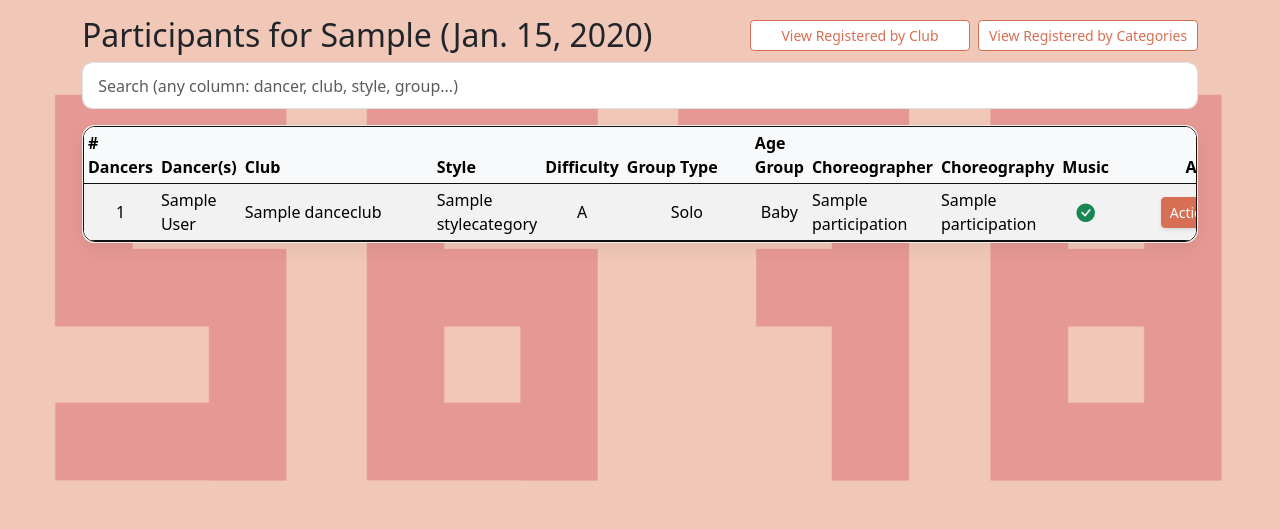
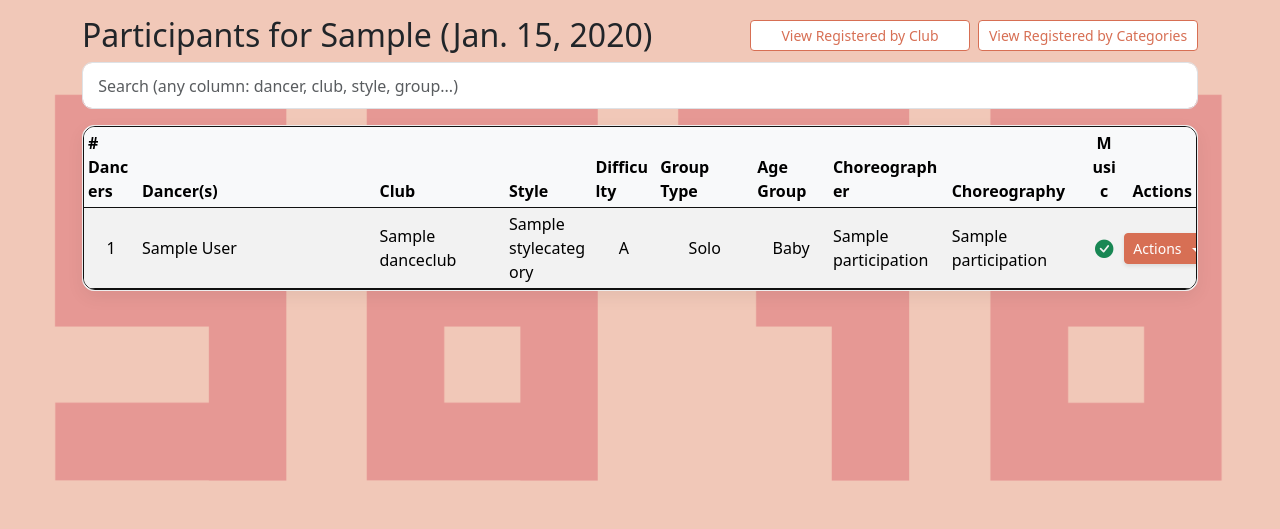
Before and after one commit to comi-cvetkovic/dance_portal_starter, a Django app: page /events/1/participants/ in a window 1280 px wide. Shown: the part 113-642 px from the top of the page. Run offline with Django 5.2, Linux system fonts and the light colour scheme; a user stored in the database is signed in; tables that the repository leaves empty hold one stand-in row (values such as "Sample post"); some libraries are stand-ins or nearby versions.

Commit message:
Stabilize View Registered column widths by class

```diff
--- a/core/static/css/site.css
+++ b/core/static/css/site.css
@@ -202,29 +202,33 @@ body {
 }
 
 @media (min-width: 768px) {
-  /* Desktop balancing for View Registered columns. */
-  .participants-table th:nth-child(1),
-  .participants-table td:nth-child(1) { width: 5%; }
-
-  .participants-table th:nth-child(4),
-  .participants-table td:nth-child(4) {
-    width: 7%;
-    white-space: normal !important;
+  /* Desktop balancing for View Registered columns (stable across events). */
+  .participants-table {
+    table-layout: fixed;
+    width: 100%;
   }
 
-  .participants-table th:nth-child(8),
-  .participants-table td:nth-child(8) { width: 11%; }
+  .participants-table .col-count { width: 5%; }
+  .participants-table .col-dancers { width: 22%; }
+  .participants-table .club-col { width: 12%; }
+  .participants-table .style-col { width: 8%; }
+  .participants-table .col-difficulty { width: 6%; }
+  .participants-table .group-type-col { width: 9%; }
+  .participants-table .col-age-group { width: 7%; }
+  .participants-table .col-choreographer { width: 11%; }
+  .participants-table .col-choreography { width: 13%; }
+  .participants-table .col-music { width: 3%; }
+  .participants-table .col-actions { width: 7%; min-width: 7rem; }
 
-  .participants-table th:nth-child(9),
-  .participants-table td:nth-child(9) {
-    width: 14%;
+  .participants-table .col-dancers,
+  .participants-table .col-choreographer,
+  .participants-table .col-choreography {
     white-space: normal !important;
+    overflow-wrap: anywhere;
+    word-break: break-word;
   }
 
-  .participants-table th:nth-child(11),
-  .participants-table td:nth-child(11) {
-    width: 9%;
-    min-width: 8.5rem;
+  .participants-table .col-actions {
     white-space: nowrap !important;
   }
 }
--- a/core/templates/core/list_event_participants.html
+++ b/core/templates/core/list_event_participants.html
@@ -78,24 +78,24 @@
     <table class="table table-striped table-hover table-sm align-middle participants-table">
     <thead class="table-light">
       <tr>
-        <th scope="col">{% trans "# Dancers" %}</th>
-        <th scope="col">{% trans "Dancer(s)" %}</th>
+        <th scope="col" class="col-count">{% trans "# Dancers" %}</th>
+        <th scope="col" class="col-dancers">{% trans "Dancer(s)" %}</th>
         <th scope="col" class="club-col">{% trans "Club" %}</th>
-        <th scope="col">{% trans "Style" %}</th>
-        <th scope="col">{% trans "Difficulty" %}</th>
+        <th scope="col" class="style-col">{% trans "Style" %}</th>
+        <th scope="col" class="col-difficulty">{% trans "Difficulty" %}</th>
         <th scope="col" class="group-type-col">{% trans "Group Type" %}</th>
-        <th scope="col">{% trans "Age Group" %}</th>
-        <th scope="col">{% trans "Choreographer" %}</th>
-        <th scope="col">{% trans "Choreography" %}</th>
-        <th scope="col" class="text-center">{% trans "Music" %}</th>
-        <th scope="col" class="text-end">{% trans "Actions" %}</th>
+        <th scope="col" class="col-age-group">{% trans "Age Group" %}</th>
+        <th scope="col" class="col-choreographer">{% trans "Choreographer" %}</th>
+        <th scope="col" class="col-choreography">{% trans "Choreography" %}</th>
+        <th scope="col" class="text-center col-music">{% trans "Music" %}</th>
+        <th scope="col" class="text-end col-actions">{% trans "Actions" %}</th>
       </tr>
     </thead>
     <tbody>
       {% for group in grouped_participations %}
       <tr>
-        <td class="text-center" data-label="{% trans '# Dancers' %}">{{ group.dancers|length }}</td>
-        <td data-label="{% trans 'Dancer(s)' %}">
+        <td class="text-center col-count" data-label="{% trans '# Dancers' %}">{{ group.dancers|length }}</td>
+        <td class="col-dancers" data-label="{% trans 'Dancer(s)' %}">
           {% if group.dancers %}
             {% for dancer in group.dancers %}
               {{ dancer.first_name }} {{ dancer.last_name }}{% if not forloop.last %}, {% endif %}
@@ -115,13 +115,13 @@
           {% endif %}
         </td>
         <td class="style-col" data-label="{% trans 'Style' %}">{{ group.style.name }}</td>
-        <td class="text-center" data-label="{% trans 'Difficulty' %}">{{ group.difficulty }}</td>
+        <td class="text-center col-difficulty" data-label="{% trans 'Difficulty' %}">{{ group.difficulty }}</td>
         <td class="text-center group-type-col" data-label="{% trans 'Group Type' %}">{{ group.group_type }}</td>
-        <td class="text-center" data-label="{% trans 'Age Group' %}">{{ group.age_group|default:"-" }}</td>
-        <td data-label="{% trans 'Choreographer' %}">{{ group.choreographer_name }}</td>
-        <td data-label="{% trans 'Choreography' %}">{{ group.choreography_name|default:"Untitled" }}</td>
+        <td class="text-center col-age-group" data-label="{% trans 'Age Group' %}">{{ group.age_group|default:"-" }}</td>
+        <td class="col-choreographer" data-label="{% trans 'Choreographer' %}">{{ group.choreographer_name }}</td>
+        <td class="col-choreography" data-label="{% trans 'Choreography' %}">{{ group.choreography_name|default:"Untitled" }}</td>
 
-        <td class="text-center" data-label="{% trans 'Music' %}">
+        <td class="text-center col-music" data-label="{% trans 'Music' %}">
           {% if group.music_file %}
             <i class="bi bi-check-circle-fill text-success"></i>
           {% else %}
@@ -130,7 +130,7 @@
         </td>
 
         <!-- Coral Actions Dropdown -->
-        <td class="text-end" data-label="{% trans 'Actions' %}">
+        <td class="text-end col-actions" data-label="{% trans 'Actions' %}">
           <div class="dropdown">
             <button class="btn btn-coral btn-sm dropdown-toggle"
                     type="button" data-bs-toggle="dropdown" aria-expanded="false">
```
